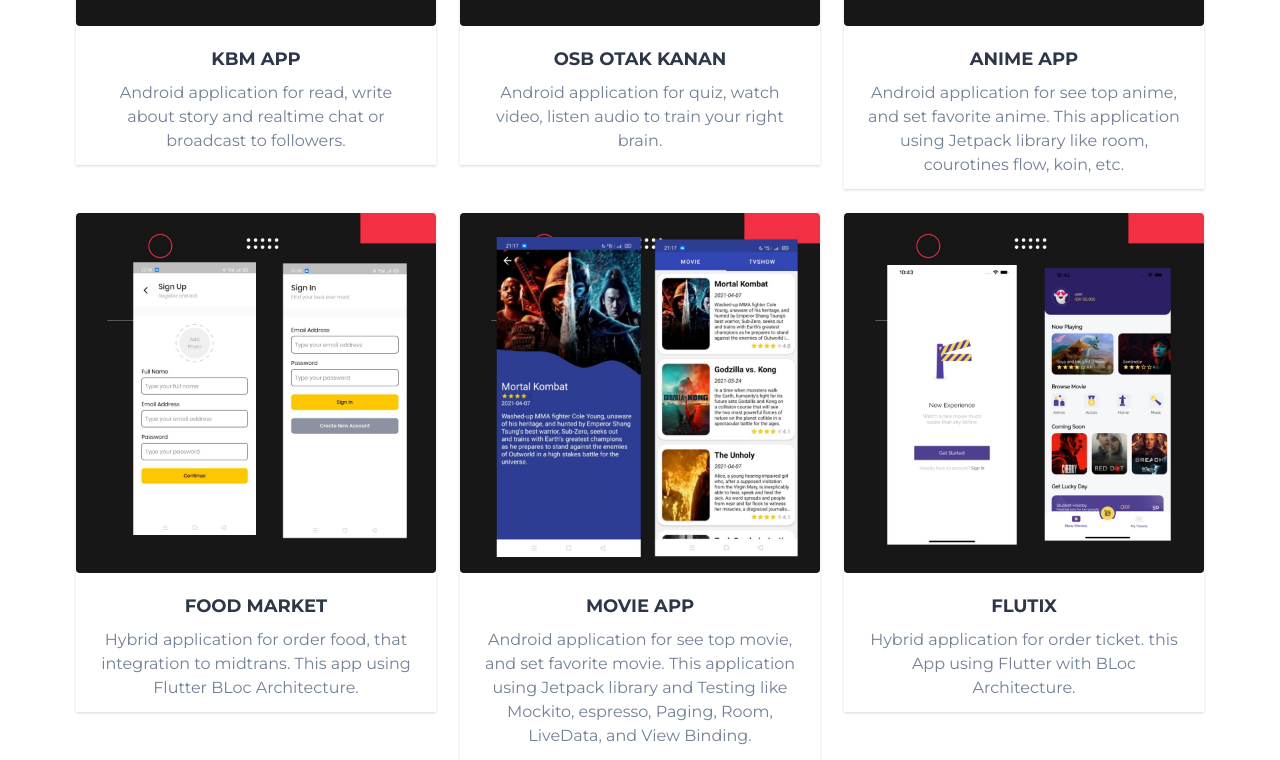
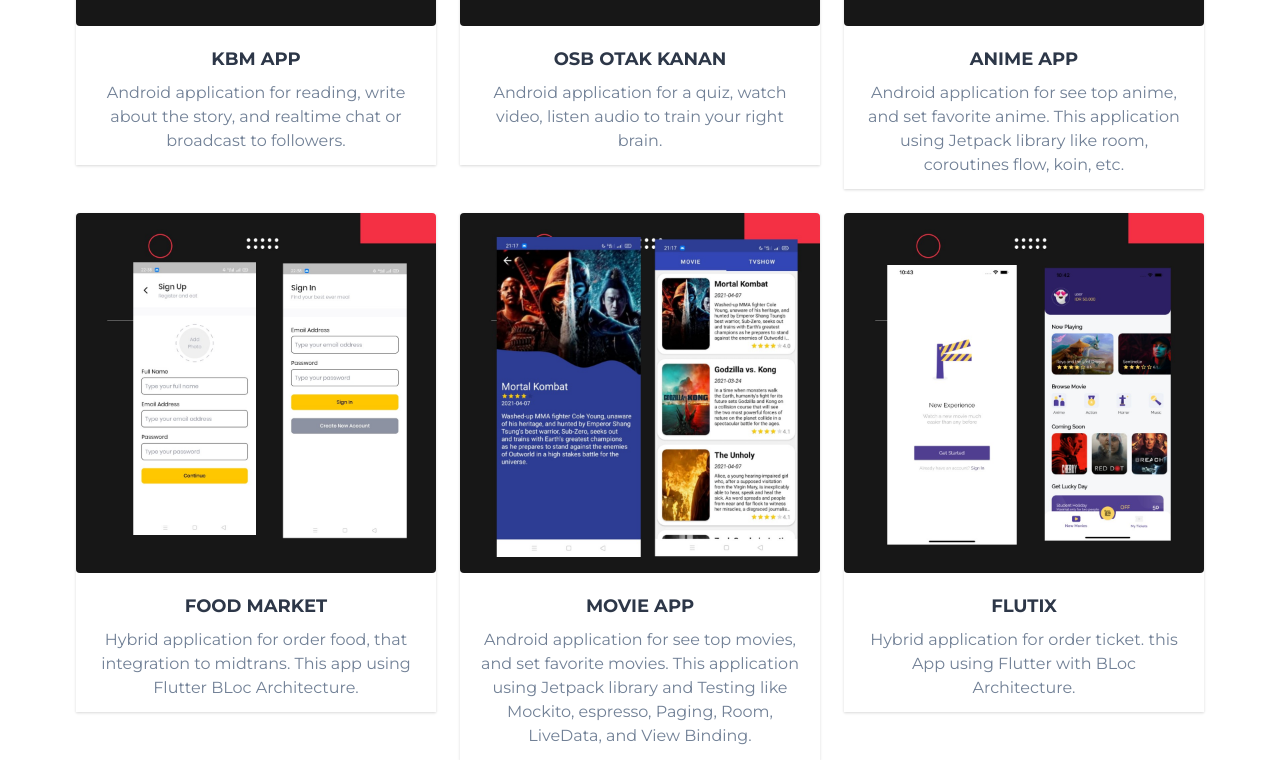
Before and after one commit to rezaramadhanirianto/rezaramadhanirianto.github.io, a website: page index.html in a window 1280 px wide. Shown: the part 3520-4280 px from the top of the page. Drawn offline with Linux system fonts and the light colour scheme.

Commit message:
Index.html

```diff
--- a/index.html
+++ b/index.html
@@ -452,7 +452,7 @@
             </div>
             <div class="text-center px-5 py-3">
               <h3 class="team-name">KBM App</h3>
-              <p>Android application for read, write about story and realtime chat or broadcast to followers.</p>
+              <p>Android application for reading, write about the story, and realtime chat or broadcast to followers.</p>
             </div>
           </div>
         </div>
@@ -472,7 +472,7 @@
             </div>
             <div class="text-center px-5 py-3">
               <h3 class="team-name">OSB Otak Kanan</h3>
-              <p>Android application for quiz, watch video, listen audio to train your right brain.</p>
+              <p>Android application for a quiz, watch video, listen audio to train your right brain.</p>
             </div>
           </div>
         </div>
@@ -492,7 +492,7 @@
             </div>
             <div class="text-center px-5 py-3">
               <h3 class="team-name">Anime App</h3>
-              <p>Android application for see top anime, and set favorite anime. This application using Jetpack library like room, courotines flow, koin, etc.</p>
+              <p>Android application for see top anime, and set favorite anime. This application using Jetpack library like room, coroutines flow, koin, etc.</p>
             </div>
           </div>
         </div>
@@ -532,7 +532,7 @@
             </div>
             <div class="text-center px-5 py-3">
               <h3 class="team-name">Movie App</h3>
-              <p>Android application for see top movie, and set favorite movie. This application using Jetpack library and Testing like Mockito, espresso, Paging, Room, LiveData, and View Binding.</p>
+              <p>Android application for see top movies, and set favorite movies. This application using Jetpack library and Testing like Mockito, espresso, Paging, Room, LiveData, and View Binding.</p>
             </div>
           </div>
         </div>
```
